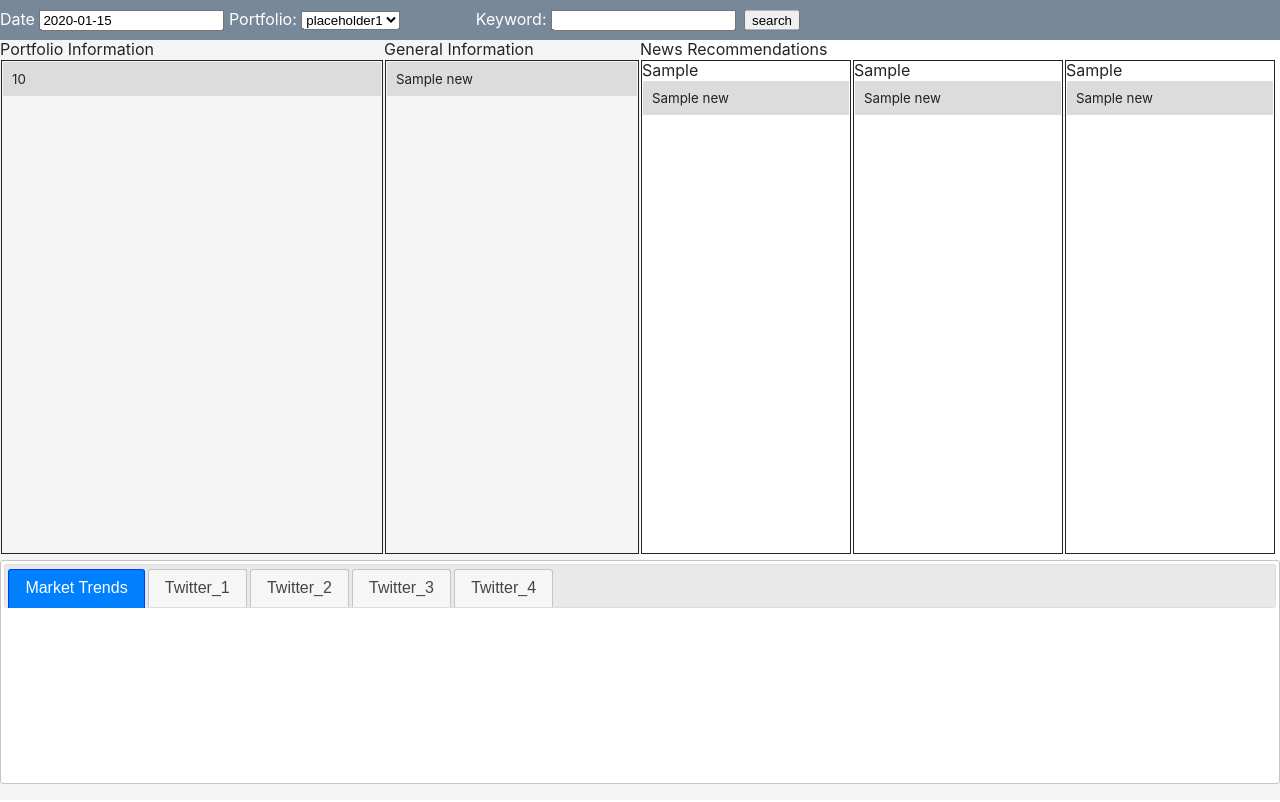
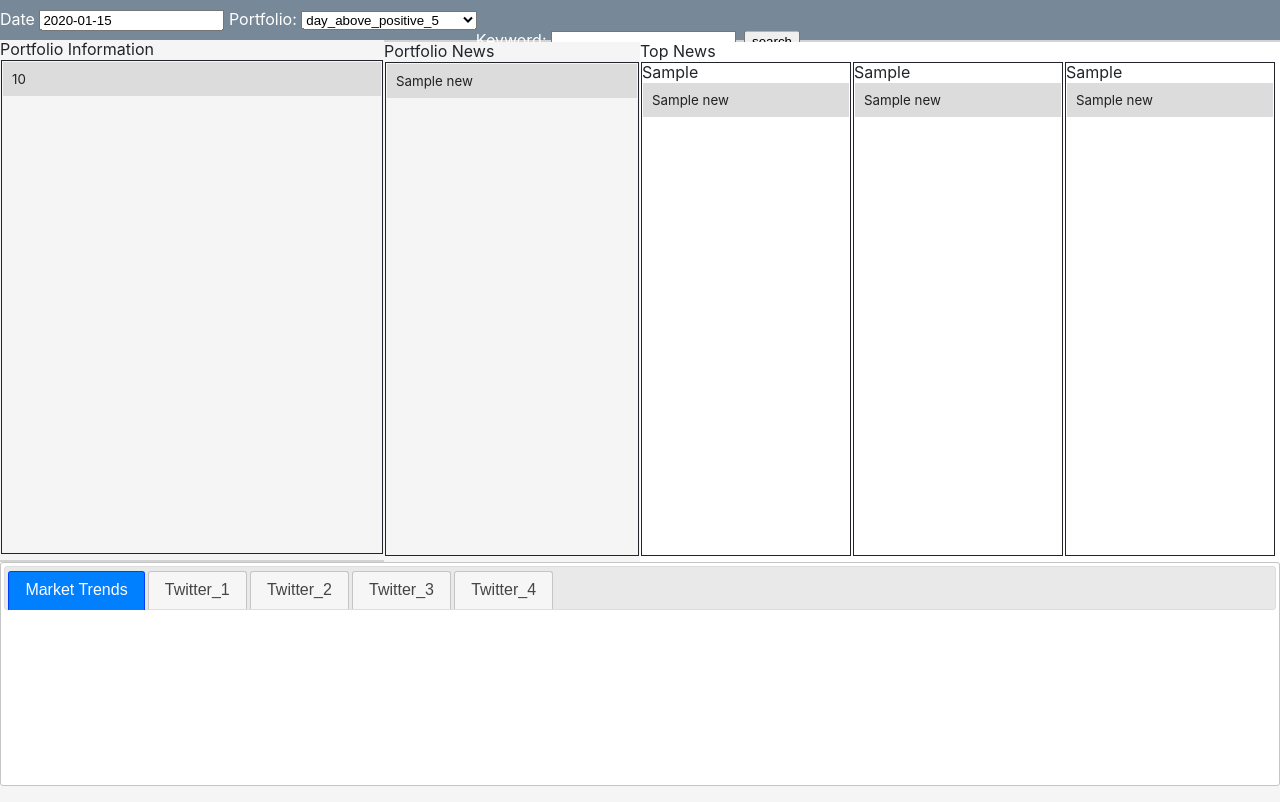
Before and after one commit to shinbutou/nccu_fintech, a Flask app: template templates/main.html in a window 1280 px wide. Run offline with Flask 2, Linux system fonts and the light colour scheme; the template is opened without the code that fills it: most values are stand-ins (such as "Sample title", 1, 10 or a date in 2020); some libraries are stand-ins or nearby versions.

Commit message:
modify columns name (Top News, Portfolio News)

```diff
--- a/templates/main.html
+++ b/templates/main.html
@@ -31,12 +31,12 @@
                 Date <input type="text" id="datepicker" name="datepicker" value={{date}}></td>
                 Portfolio:
                     <select id="portfolio" name="portfolio">
-                        <option value="pph_1" {{selected['pph_1']}}>placeholder1</option>
-                        <option value="pph_2" {{selected['pph_2']}}>placeholder2</option>
-                        <option value="pph_3" {{selected['pph_3']}}>placeholder3</option>
-                        <option value="pph_4" {{selected['pph_4']}}>placeholder4</option>
+                        <option value="pph_1" {{selected['pph_1']}}>day_above_positive_5</option>
+                        <option value="pph_2" {{selected['pph_2']}}>day_below_negative_5</option>
+                        <option value="pph_3" {{selected['pph_3']}}>week_above_positive_10</option>
+                        <option value="pph_4" {{selected['pph_4']}}>week_below_negative_10</option>
                     </select>
-                <div class="ikeyword">Keyword: <input type="text" id="ikeyword" name="ikeyword"><input type="submit" id="keysubmit" name="keysubmit" value="search"></div>
+                <div class="ikeyword">Keyword: <input type="text" id="ikeyword" name="ikeyword" value={{keyword}}><input type="submit" id="keysubmit" name="keysubmit" value="search"></div>
             </form>
 
             </div>
@@ -56,7 +56,7 @@
 
         <!--General Display Section-->
         <div class="middlepane">
-            General Information<br>
+            Portfolio News<br>
             <div class="general_panel" name="general_panel">
                 {% for news in portfolio_news %}
                 <a style="text-decoration: none" href={{ news['link']}}>
@@ -71,7 +71,7 @@
 
         <!--News Display Section-->
         <div class="rightpane">
-            News Recommendations<br>
+            Top News<br>
             <div class="news_panel" name="news_panel">
                 {{key1}}<br>
                 {% for news in top_news_list_1 %}
```
